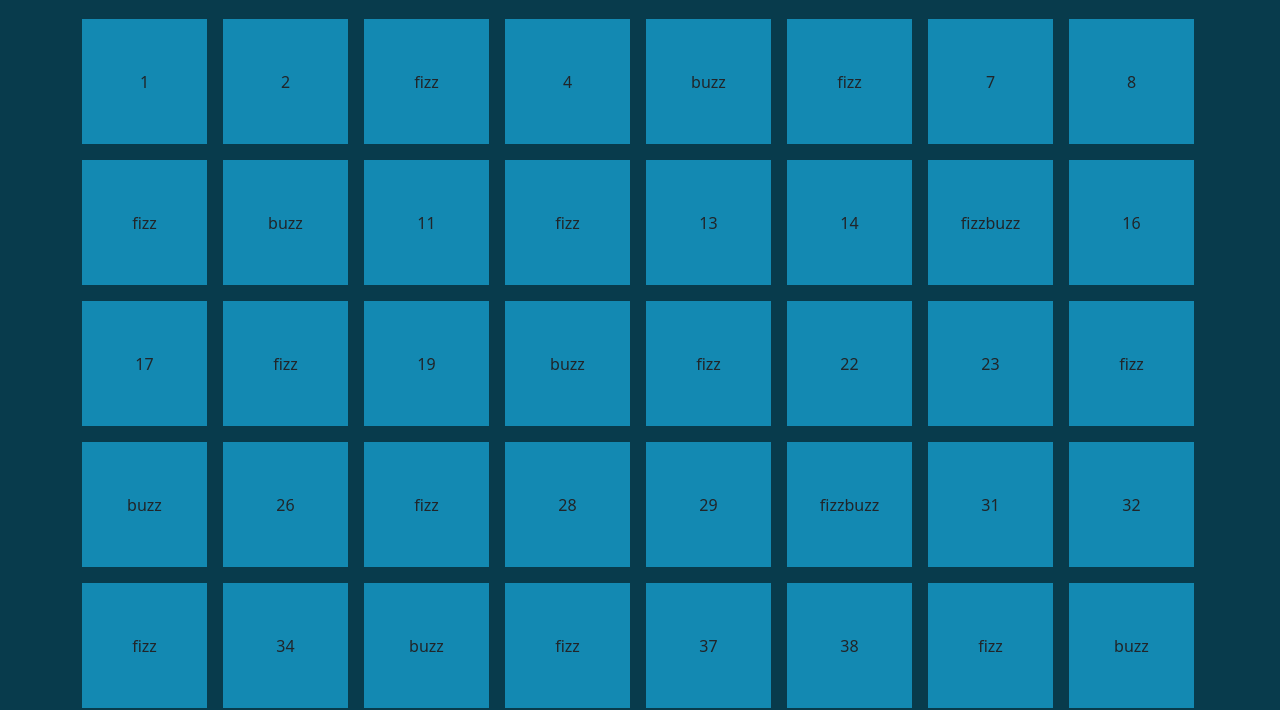
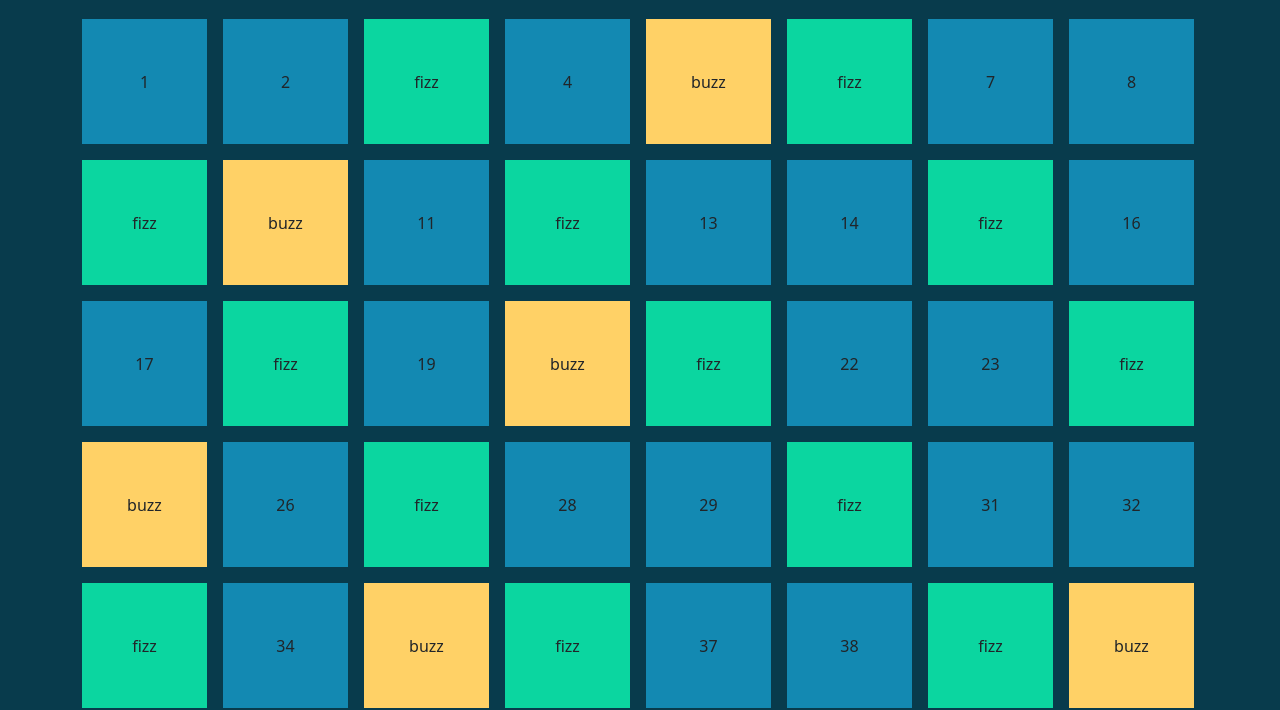
Before and after one commit to BiagioCaputo/js-fizzbuzz, a plain HTML site: page index.html in a window 1280 px wide. Shown: the part 101-811 px from the top of the page. Drawn offline with nearby package versions, Linux system fonts and the light colour scheme.

Commit message:
Terminato bonus 2 modificando il js e creando le classi background nel css

```diff
--- a/css/style.css
+++ b/css/style.css
@@ -6,5 +6,20 @@
 .square{
     width: 125px;
     height: 125px;
-    background-color:#1389B2;
 }
+
+.bg-square-blu{
+    background-color: #1389B2;
+}
+
+.bg-square-fizz{
+    background-color: #0BD6A0;
+}
+
+.bg-square-buzz{
+    background-color: #FFD166;
+}
+
+.bg-square-fizz-buzz{
+    background-color: #F0466F;
+}
--- a/js/script.js
+++ b/js/script.js
@@ -19,21 +19,27 @@ for(let i = 1; i <= 100; i++){
 
     let number = i;
 
-    //impongo le mie condizioni
+    //impongo le mie condizioni e a seconda dello stato della variabile stampo in maniera differente i miei li con i rispettivi background
 
     if(i % 3 === 0){
         number = "fizz";
+        listNumbers += ` <li class="square bg-square-fizz d-flex align-items-center justify-content-center"><span>${number}</span></li>` ;
     }
 
-    if(i % 5 === 0){
+    else if(i % 5 === 0){
         number = "buzz";
+        listNumbers += ` <li class="square bg-square-buzz d-flex align-items-center justify-content-center"><span>${number}</span></li>` ;
     }
 
-    if(i % 5 === 0 && i % 3 === 0){
+    else if(i % 5 === 0 && i % 3 === 0){
         number = "fizzbuzz";
+        listNumbers += ` <li class="square bg-square-fizz-buzz d-flex align-items-center justify-content-center"><span>${number}</span></li>` ;
     }
-    //salvo la mia variabile nel mio li
-    listNumbers += ` <li class="square d-flex align-items-center justify-content-center"><span>${number}</span></li>` ;
+
+    else{
+        listNumbers += ` <li class="square bg-square-blu d-flex align-items-center justify-content-center"><span>${number}</span></li>` ;
+    }
+
 }
 
 //chiudo la mia lista
```
